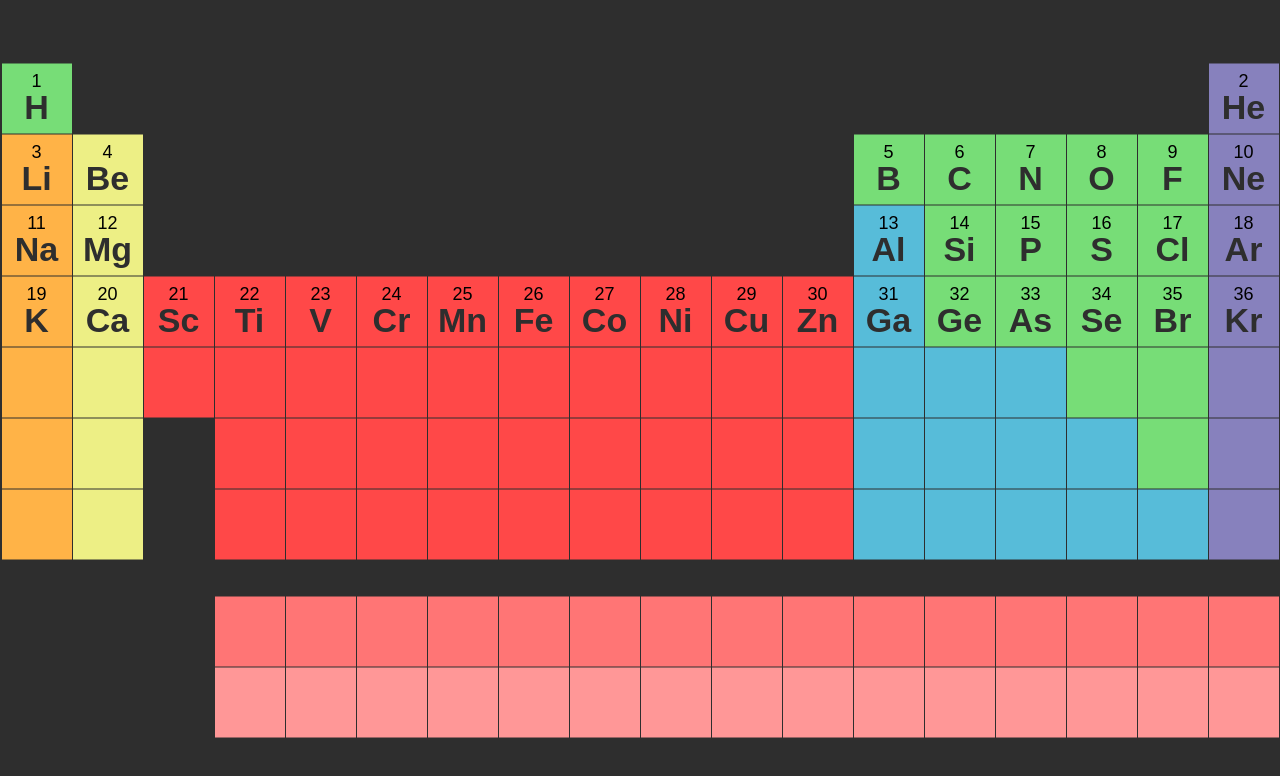
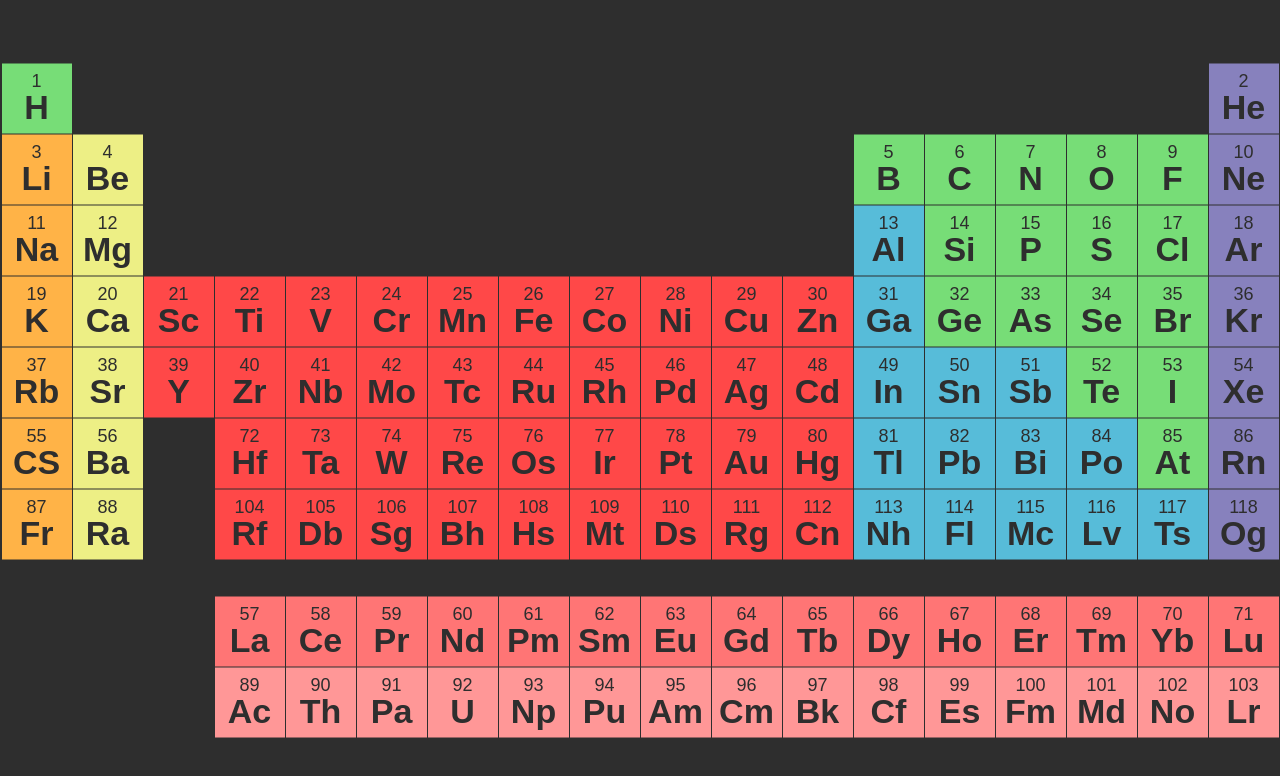
Before and after one commit to Astrobinary/periodic-table-rocks, a React app: page / in a window 1280 px wide. Shown: the top 776 px of the page. Built offline with nearby package versions, Linux system fonts and the light colour scheme.

Commit message:
Finished adding elements

```diff
--- a/src/App.js
+++ b/src/App.js
@@ -157,68 +157,120 @@ class App extends Component {
 
           {/* Row 5 */}
           <div className="row">
-            <div className="element alkali-metal"></div>
-            <div className="element alkaline-earth"></div>
-            <div className="element transition-metal"></div>
-            <div className="element transition-metal"></div>
-            <div className="element transition-metal"></div>
-            <div className="element transition-metal"></div>
-            <div className="element transition-metal"></div>
-            <div className="element transition-metal"></div>
-            <div className="element transition-metal"></div>
-            <div className="element transition-metal"></div>
-            <div className="element transition-metal"></div>
-            <div className="element transition-metal"></div>
-            <div className="element post-transition-metal"></div>
-            <div className="element post-transition-metal"></div>
-            <div className="element post-transition-metal"></div>
-            <div className="element nonmetal"></div>
-            <div className="element nonmetal"></div>
-            <div className="element noble-gas"></div>
+            <div className="element alkali-metal"><div className="atomic-number">37</div>
+              <abbr>Rb</abbr></div>
+            <div className="element alkaline-earth"><div className="atomic-number">38</div>
+              <abbr>Sr</abbr></div>
+            <div className="element transition-metal"><div className="atomic-number">39</div>
+              <abbr>Y</abbr></div>
+            <div className="element transition-metal"><div className="atomic-number">40</div>
+              <abbr>Zr</abbr></div>
+            <div className="element transition-metal"><div className="atomic-number">41</div>
+              <abbr>Nb</abbr></div>
+            <div className="element transition-metal"><div className="atomic-number">42</div>
+              <abbr>Mo</abbr></div>
+            <div className="element transition-metal"><div className="atomic-number">43</div>
+              <abbr>Tc</abbr></div>
+            <div className="element transition-metal"><div className="atomic-number">44</div>
+              <abbr>Ru</abbr></div>
+            <div className="element transition-metal"><div className="atomic-number">45</div>
+              <abbr>Rh</abbr></div>
+            <div className="element transition-metal"><div className="atomic-number">46</div>
+              <abbr>Pd</abbr></div>
+            <div className="element transition-metal"><div className="atomic-number">47</div>
+              <abbr>Ag</abbr></div>
+            <div className="element transition-metal"><div className="atomic-number">48</div>
+              <abbr>Cd</abbr></div>
+            <div className="element post-transition-metal"><div className="atomic-number">49</div>
+              <abbr>In</abbr></div>
+            <div className="element post-transition-metal"><div className="atomic-number">50</div>
+              <abbr>Sn</abbr></div>
+            <div className="element post-transition-metal"><div className="atomic-number">51</div>
+              <abbr>Sb</abbr></div>
+            <div className="element nonmetal"><div className="atomic-number">52</div>
+              <abbr>Te</abbr></div>
+            <div className="element nonmetal"><div className="atomic-number">53</div>
+              <abbr>I</abbr></div>
+            <div className="element noble-gas"><div className="atomic-number">54</div>
+              <abbr>Xe</abbr></div>
           </div>
 
           {/* Row 6 */}
           <div className="row">
-            <div className="element alkali-metal"></div>
-            <div className="element alkaline-earth"></div>
+            <div className="element alkali-metal"><div className="atomic-number">55</div>
+              <abbr>CS</abbr></div>
+            <div className="element alkaline-earth"><div className="atomic-number">56</div>
+              <abbr>Ba</abbr></div>
             <div className="element blank"></div>
-            <div className="element transition-metal"></div>
-            <div className="element transition-metal"></div>
-            <div className="element transition-metal"></div>
-            <div className="element transition-metal"></div>
-            <div className="element transition-metal"></div>
-            <div className="element transition-metal"></div>
-            <div className="element transition-metal"></div>
-            <div className="element transition-metal"></div>
-            <div className="element transition-metal"></div>
-            <div className="element post-transition-metal"></div>
-            <div className="element post-transition-metal"></div>
-            <div className="element post-transition-metal"></div>
-            <div className="element post-transition-metal"></div>
-            <div className="element nonmetal"></div>
-            <div className="element noble-gas"></div>
+            <div className="element transition-metal"><div className="atomic-number">72</div>
+              <abbr>Hf</abbr></div>
+            <div className="element transition-metal"><div className="atomic-number">73</div>
+              <abbr>Ta</abbr></div>
+            <div className="element transition-metal"><div className="atomic-number">74</div>
+              <abbr>W</abbr></div>
+            <div className="element transition-metal"><div className="atomic-number">75</div>
+              <abbr>Re</abbr></div>
+            <div className="element transition-metal"><div className="atomic-number">76</div>
+              <abbr>Os</abbr></div>
+            <div className="element transition-metal"><div className="atomic-number">77</div>
+              <abbr>Ir</abbr></div>
+            <div className="element transition-metal"><div className="atomic-number">78</div>
+              <abbr>Pt</abbr></div>
+            <div className="element transition-metal"><div className="atomic-number">79</div>
+              <abbr>Au</abbr></div>
+            <div className="element transition-metal"><div className="atomic-number">80</div>
+              <abbr>Hg</abbr></div>
+            <div className="element post-transition-metal"><div className="atomic-number">81</div>
+              <abbr>Tl</abbr></div>
+            <div className="element post-transition-metal"><div className="atomic-number">82</div>
+              <abbr>Pb</abbr></div>
+            <div className="element post-transition-metal"><div className="atomic-number">83</div>
+              <abbr>Bi</abbr></div>
+            <div className="element post-transition-metal"><div className="atomic-number">84</div>
+              <abbr>Po</abbr></div>
+            <div className="element nonmetal"><div className="atomic-number">85</div>
+              <abbr>At</abbr></div>
+            <div className="element noble-gas"><div className="atomic-number">86</div>
+              <abbr>Rn</abbr></div>
           </div>
 
           {/* Row 7 */}
           <div className="row">
-            <div className="element alkali-metal"></div>
-            <div className="element alkaline-earth"></div>
+            <div className="element alkali-metal"><div className="atomic-number">87</div>
+              <abbr>Fr</abbr></div>
+            <div className="element alkaline-earth"><div className="atomic-number">88</div>
+              <abbr>Ra</abbr></div>
             <div className="element blank"></div>
-            <div className="element transition-metal"></div>
-            <div className="element transition-metal"></div>
-            <div className="element transition-metal"></div>
-            <div className="element transition-metal"></div>
-            <div className="element transition-metal"></div>
-            <div className="element transition-metal"></div>
-            <div className="element transition-metal"></div>
-            <div className="element transition-metal"></div>
-            <div className="element transition-metal"></div>
-            <div className="element post-transition-metal"></div>
-            <div className="element post-transition-metal"></div>
-            <div className="element post-transition-metal"></div>
-            <div className="element post-transition-metal"></div>
-            <div className="element post-transition-metal"></div>
-            <div className="element noble-gas"></div>
+            <div className="element transition-metal"><div className="atomic-number">104</div>
+              <abbr>Rf</abbr></div>
+            <div className="element transition-metal"><div className="atomic-number">105</div>
+              <abbr>Db</abbr></div>
+            <div className="element transition-metal"><div className="atomic-number">106</div>
+              <abbr>Sg</abbr></div>
+            <div className="element transition-metal"><div className="atomic-number">107</div>
+              <abbr>Bh</abbr></div>
+            <div className="element transition-metal"><div className="atomic-number">108</div>
+              <abbr>Hs</abbr></div>
+            <div className="element transition-metal"><div className="atomic-number">109</div>
+              <abbr>Mt</abbr></div>
+            <div className="element transition-metal"><div className="atomic-number">110</div>
+              <abbr>Ds</abbr></div>
+            <div className="element transition-metal"><div className="atomic-number">111</div>
+              <abbr>Rg</abbr></div>
+            <div className="element transition-metal"><div className="atomic-number">112</div>
+              <abbr>Cn</abbr></div>
+            <div className="element post-transition-metal"><div className="atomic-number">113</div>
+              <abbr>Nh</abbr></div>
+            <div className="element post-transition-metal"><div className="atomic-number">114</div>
+              <abbr>Fl</abbr></div>
+            <div className="element post-transition-metal"><div className="atomic-number">115</div>
+              <abbr>Mc</abbr></div>
+            <div className="element post-transition-metal"><div className="atomic-number">116</div>
+              <abbr>Lv</abbr></div>
+            <div className="element post-transition-metal"><div className="atomic-number">117</div>
+              <abbr>Ts</abbr></div>
+            <div className="element noble-gas"><div className="atomic-number">118</div>
+              <abbr>Og</abbr></div>
           </div>
 
           {/* Buffer*/}
@@ -249,21 +301,36 @@ class App extends Component {
             <div className="element blank"></div>
             <div className="element blank"></div>
             <div className="element blank"></div>
-            <div className="element lanthanide"></div>
-            <div className="element lanthanide"></div>
-            <div className="element lanthanide"></div>
-            <div className="element lanthanide"></div>
-            <div className="element lanthanide"></div>
-            <div className="element lanthanide"></div>
-            <div className="element lanthanide"></div>
-            <div className="element lanthanide"></div>
-            <div className="element lanthanide"></div>
-            <div className="element lanthanide"></div>
-            <div className="element lanthanide"></div>
-            <div className="element lanthanide"></div>
-            <div className="element lanthanide"></div>
-            <div className="element lanthanide"></div>
-            <div className="element lanthanide"></div>
+            <div className="element lanthanide"><div className="atomic-number">57</div>
+              <abbr>La</abbr></div>
+            <div className="element lanthanide"><div className="atomic-number">58</div>
+              <abbr>Ce</abbr></div>
+            <div className="element lanthanide"><div className="atomic-number">59</div>
+              <abbr>Pr</abbr></div>
+            <div className="element lanthanide"><div className="atomic-number">60</div>
+              <abbr>Nd</abbr></div>
+            <div className="element lanthanide"><div className="atomic-number">61</div>
+              <abbr>Pm</abbr></div>
+            <div className="element lanthanide"><div className="atomic-number">62</div>
+              <abbr>Sm</abbr></div>
+            <div className="element lanthanide"><div className="atomic-number">63</div>
+              <abbr>Eu</abbr></div>
+            <div className="element lanthanide"><div className="atomic-number">64</div>
+              <abbr>Gd</abbr></div>
+            <div className="element lanthanide"><div className="atomic-number">65</div>
+              <abbr>Tb</abbr></div>
+            <div className="element lanthanide"><div className="atomic-number">66</div>
+              <abbr>Dy</abbr></div>
+            <div className="element lanthanide"><div className="atomic-number">67</div>
+              <abbr>Ho</abbr></div>
+            <div className="element lanthanide"><div className="atomic-number">68</div>
+              <abbr>Er</abbr></div>
+            <div className="element lanthanide"><div className="atomic-number">69</div>
+              <abbr>Tm</abbr></div>
+            <div className="element lanthanide"><div className="atomic-number">70</div>
+              <abbr>Yb</abbr></div>
+            <div className="element lanthanide"><div className="atomic-number">71</div>
+              <abbr>Lu</abbr></div>
           </div>
 
           {/* Row 9 */}
@@ -271,21 +338,36 @@ class App extends Component {
             <div className="element blank"></div>
             <div className="element blank"></div>
             <div className="element blank"></div>
-            <div className="element actinide"></div>
-            <div className="element actinide"></div>
-            <div className="element actinide"></div>
-            <div className="element actinide"></div>
-            <div className="element actinide"></div>
-            <div className="element actinide"></div>
-            <div className="element actinide"></div>
-            <div className="element actinide"></div>
-            <div className="element actinide"></div>
-            <div className="element actinide"></div>
-            <div className="element actinide"></div>
-            <div className="element actinide"></div>
-            <div className="element actinide"></div>
-            <div className="element actinide"></div>
-            <div className="element actinide"></div>
+            <div className="element actinide"><div className="atomic-number">89</div>
+              <abbr>Ac</abbr></div>
+            <div className="element actinide"><div className="atomic-number">90</div>
+              <abbr>Th</abbr></div>
+            <div className="element actinide"><div className="atomic-number">91</div>
+              <abbr>Pa</abbr></div>
+            <div className="element actinide"><div className="atomic-number">92</div>
+              <abbr>U</abbr></div>
+            <div className="element actinide"><div className="atomic-number">93</div>
+              <abbr>Np</abbr></div>
+            <div className="element actinide"><div className="atomic-number">94</div>
+              <abbr>Pu</abbr></div>
+            <div className="element actinide"><div className="atomic-number">95</div>
+              <abbr>Am</abbr></div>
+            <div className="element actinide"><div className="atomic-number">96</div>
+              <abbr>Cm</abbr></div>
+            <div className="element actinide"><div className="atomic-number">97</div>
+              <abbr>Bk</abbr></div>
+            <div className="element actinide"><div className="atomic-number">98</div>
+              <abbr>Cf</abbr></div>
+            <div className="element actinide"><div className="atomic-number">99</div>
+              <abbr>Es</abbr></div>
+            <div className="element actinide"><div className="atomic-number">100</div>
+              <abbr>Fm</abbr></div>
+            <div className="element actinide"><div className="atomic-number">101</div>
+              <abbr>Md</abbr></div>
+            <div className="element actinide"><div className="atomic-number">102</div>
+              <abbr>No</abbr></div>
+            <div className="element actinide"><div className="atomic-number">103</div>
+              <abbr>Lr</abbr></div>
           </div>
 
         </div>
--- a/src/App.scss
+++ b/src/App.scss
@@ -29,6 +29,7 @@
   align-items: center;
   justify-content: center;
   background-color: $background-gray;
+  color: $background-gray;
 
   .atomic-number {
     padding: 7px;
@@ -39,7 +40,6 @@
     font-weight: bold;
     font-size: 34px;
     line-height: 0.5;
-    color: $background-gray;
   }
 }
 
```
Lines whose indentation alone changed are shown as unchanged.
